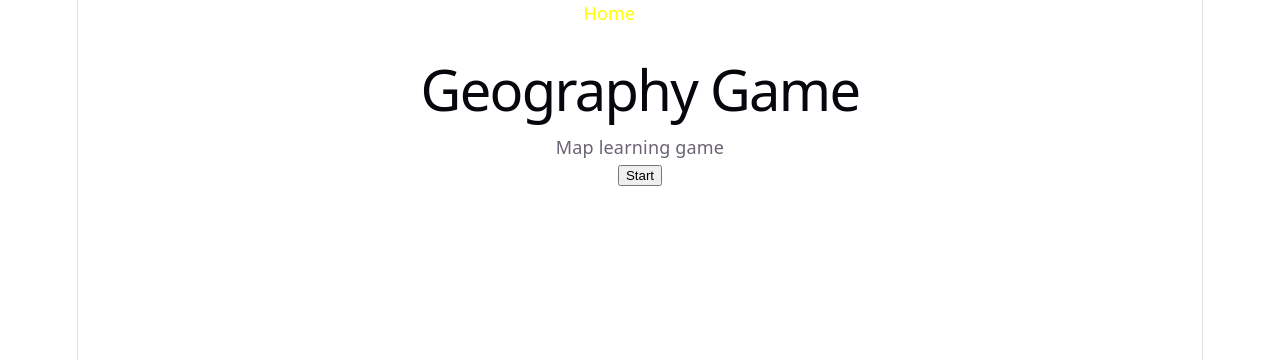
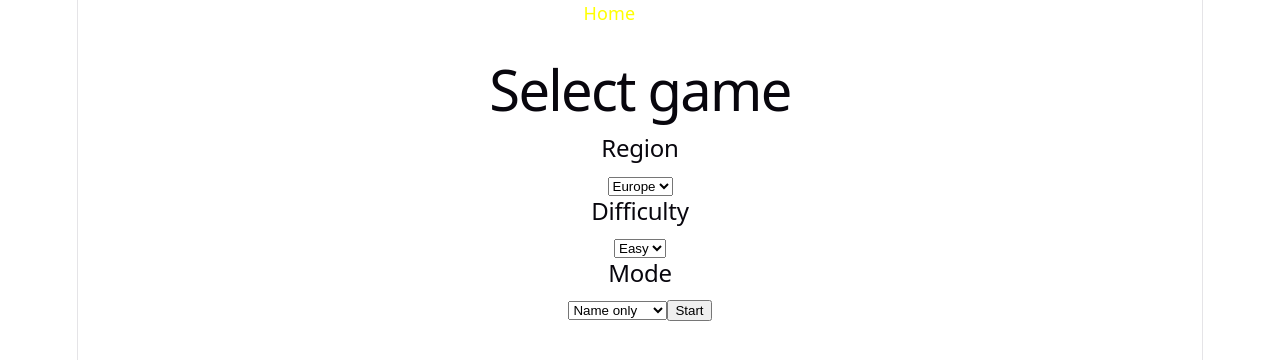
Before and after one commit to EskoRautiainen/Fullstack-Geoguesser-app, a React (Vite) app in the folder frontend/: page / in a window 1280 px wide. Shown: the top 360 px of the page. Built offline with nearby package versions, Linux system fonts and the light colour scheme.

Commit message:
feat(Home): Add landing page where you customize game settings before launching the game

```diff
--- a/frontend/src/App.jsx
+++ b/frontend/src/App.jsx
@@ -1,18 +1,26 @@
 // Imports
 import { BrowserRouter as Router, Routes, Route} from 'react-router-dom';
+import { useState } from "react";
 import Navbar from './components/Navbar';
 import Home from './components/Home';
 import Map from './components/Map'
 
 function App() {
 
+// Store game settings
+const [gameConfig, setGameConfig] = useState({
+    region: "europe",
+    difficulty: "easy",
+    mode: "name",
+  });
+
   return (
     <Router>
       <Navbar />
-      <div className='App'>
+      <div className='app'>
         <Routes>
-          <Route path="/" element={<Home />} />
-          <Route path="/play" element={<Map/>} />
+          <Route path="/" element={<Home setGameConfig={setGameConfig}/>} />
+          <Route path="/play" element={<Map gameConfig={gameConfig}/>} />
         </Routes>
       </div>
     </Router>
--- a/frontend/src/components/Home.jsx
+++ b/frontend/src/components/Home.jsx
@@ -1,15 +1,46 @@
 import { useNavigate } from "react-router-dom";
+import { useState } from "react";
 
-function Home() {
+function Home({ setGameConfig }) {
   const navigate = useNavigate();
+
+  const [region, setRegion] = useState("europe");
+  const [difficulty, setDifficulty] = useState("easy");
+  const [mode, setMode] = useState("name");
+
+  // Start game function
+  const startGame = () => {
+    setGameConfig({region, difficulty, mode});
+    navigate("/play");
+};
+
 
   return (
     <div style={{ textAlign: "center", marginTop: "50px" }}>
-      <h1>Geography Game</h1>
-      <p>Map learning game</p>
-      <button onClick={() => navigate("/play")}>
+      <h1>Select game</h1>
+
+    <h2>Region</h2>
+    <select onChange={(e) => setDifficulty(e.target.value)}>
+        <option value="europe">Europe</option>
+        <option value ="africa">Africa</option>
+    </select>
+
+    <h2>Difficulty</h2>
+    <select onChange={(e) => setDifficulty(e.target.value)}>
+        <option value="easy">Easy</option>
+        <option value="hard">Hard</option>
+    </select>
+
+    <h2>Mode</h2>
+    <select onChange={(e) => setDifficulty(e.target.value)}>
+        <option value="name">Name only</option>
+        <option value="flag">Flag only</option>
+        <option value="both">Name + Flag</option>
+    </select>
+
+    <button onClick={startGame}>
         Start
-      </button>
+    </button>
     </div>
   );
 }
--- a/frontend/src/components/Map.jsx
+++ b/frontend/src/components/Map.jsx
@@ -26,7 +26,7 @@ const geoUrl =
 // "id":"JAM"}
 
 // Declare function ClickableMap. Use useState to update the state.
-function ClickableMap() {
+function ClickableMap({ gameConfig }) {
   const [clickedCountry, setClickedCountry] = useState(null);
   // Declare starting position and zoom level
   const [position, setPosition] = useState({ coordinates: [0, 30], zoom: 2 });
@@ -37,24 +37,34 @@ function ClickableMap() {
 useEffect(() => {
   async function fetchCountries() {
     try {
-      const response = await fetch("/api/europe");
+      const response = await fetch(`/api/${gameConfig.region}`);
       if (!response.ok) throw new Error("Fetch failed")
-      const countries = await response.json();
 
-      // Shuffle countries and pick 10
-        const shuffled = countries
+      let countries = await response.json();
+
+      // Easy difficulty
+      if (gameConfig.difficulty === "easy") {
+            const shuffled = countries
           .map(c => c.name) // extract name
           .sort(() => Math.random() - 0.5) // shuffle
           .slice(0, 10); // pick first 10. index 0-9
-
-        setTargetCountries(shuffled);
-      } catch (err) {
+            setTargetCountries(shuffled);
+      } else {
+        // Hard difficulty
+            const shuffled = countries
+          .map(c => c.name) // extract name
+          .sort(() => Math.random() - 0.5) // shuffle
+          .slice(0, 30); // pick first 30. index 0-29
+            setTargetCountries(shuffled);
+      }
+    } catch (err) {
         console.error(err);
       }
     }
+
     fetchCountries();
     // ,[]) makes it so that it only runs once when the compounent mounts
-  }, []);
+}, [gameConfig]);
 
   // Define a zoom in function.
   const handleZoomIn = () => {
```
